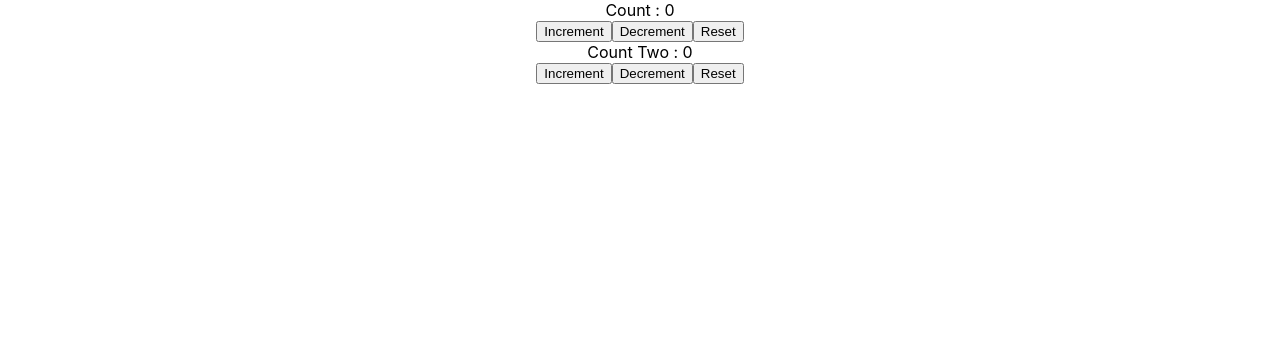
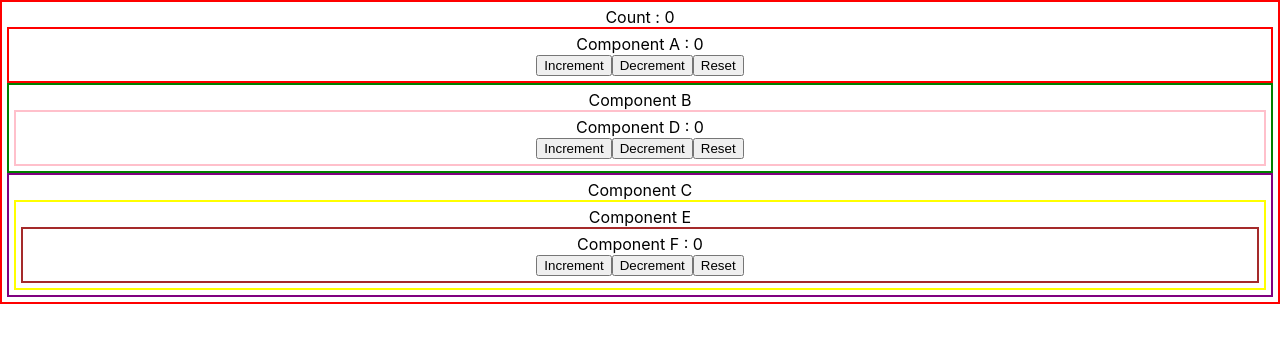
Before and after one commit to kapil551/React_Hooks, a React (Create React App) app in the folder react-hooks/: page / in a window 1280 px wide. Shown: the top 342 px of the page. Built offline with nearby package versions, Linux system fonts and the light colour scheme.

Commit message:
15 - useReducer with useContext

```diff
--- a/react-hooks/src/App.js
+++ b/react-hooks/src/App.js
@@ -13,6 +13,7 @@ import UseEffectWithIncorrectDependency from './components/functionalComponents/
 import MultipleUseReducer from './components/functionalComponents/UseReducerHook/MultipleUseReducer';
 import UseReducerComplexStateAndAction from './components/functionalComponents/UseReducerHook/UseReducerComplexStateAndAction';
 import UseReducerSimpleStateAndAction from './components/functionalComponents/UseReducerHook/UseReducerSimpleStateAndAction';
+import UseReducerWithUseContext from './components/functionalComponents/UseReducerHook/UseReducerWithUseContext';
 import UseStateHook from './components/functionalComponents/UseStateHook';
 import UseStateHookWithArray from './components/functionalComponents/UseStateHookWithArray';
 import UseStateHookWithObject from './components/functionalComponents/UseStateHookWithObject';
@@ -72,7 +73,11 @@ function App() {
           {/* <UseReducerComplexStateAndAction /> */}
 
           {/* 14 - multiple useReducer */}
-          <MultipleUseReducer />
+          {/* <MultipleUseReducer /> */}
+
+          {/* 15 - useReducer with useContext */}
+          <UseReducerWithUseContext />
+
 
         </ChannelContext.Provider>
       </UserContext.Provider>
--- /dev/null
+++ b/react-hooks/src/components/functionalComponents/UseReducerHook/ComponentA.js
@@ -0,0 +1,17 @@
+import React, { useContext } from "react";
+import { CountContext } from "./UseReducerWithUseContext";
+
+const ComponentA = () => {
+  const countContext = useContext(CountContext);
+  return (
+    <div style={{ border: '2px solid red', padding: "5px" }}>
+      Component A : { countContext.countState }
+      <br />
+      <button onClick={() => countContext.countDispatch("increment")}> Increment</button>
+      <button onClick={() => countContext.countDispatch("decrement")}>Decrement</button>
+      <button onClick={() => countContext.countDispatch("reset")}>Reset</button>
+    </div>
+  );
+};
+
+export default ComponentA;
--- /dev/null
+++ b/react-hooks/src/components/functionalComponents/UseReducerHook/ComponentB.js
@@ -0,0 +1,13 @@
+import React from "react";
+import ComponentD from "./ComponentD";
+
+const ComponentB = () => {
+  return (
+    <div style={{ border: '2px solid green', padding: "5px" }}>
+      Component B
+      <ComponentD />
+    </div>
+  );
+};
+
+export default ComponentB;
--- /dev/null
+++ b/react-hooks/src/components/functionalComponents/UseReducerHook/ComponentC.js
@@ -0,0 +1,13 @@
+import React from "react";
+import ComponentE from "./ComponentE";
+
+const ComponentC = () => {
+  return (
+    <div style={{ border: '2px solid purple', padding: "5px" }}>
+      Component C
+      <ComponentE />
+    </div>
+  );
+};
+
+export default ComponentC;
--- /dev/null
+++ b/react-hooks/src/components/functionalComponents/UseReducerHook/ComponentD.js
@@ -0,0 +1,21 @@
+import React, { useContext } from "react";
+import { CountContext } from "./UseReducerWithUseContext";
+
+const ComponentD = () => {
+  const countContext = useContext(CountContext);
+  return (
+    <div style={{ border: '2px solid pink', padding: "5px" }}>
+      Component D : { countContext.countState }
+      <br />
+      <button onClick={() => countContext.countDispatch("increment")}>
+        Increment
+      </button>
+      <button onClick={() => countContext.countDispatch("decrement")}>
+        Decrement
+      </button>
+      <button onClick={() => countContext.countDispatch("reset")}>Reset</button>
+    </div>
+  );
+};
+
+export default ComponentD;
--- /dev/null
+++ b/react-hooks/src/components/functionalComponents/UseReducerHook/ComponentE.js
@@ -0,0 +1,13 @@
+import React from "react";
+import ComponentF from "./ComponentF";
+
+const ComponentE = () => {
+  return (
+    <div style={{ border: '2px solid yellow', padding: "5px" }}>
+      Component E
+      <ComponentF />
+    </div>
+  );
+};
+
+export default ComponentE;
--- /dev/null
+++ b/react-hooks/src/components/functionalComponents/UseReducerHook/ComponentF.js
@@ -0,0 +1,17 @@
+import React, { useContext } from "react";
+import { CountContext } from "./UseReducerWithUseContext";
+
+const ComponentF = () => {
+  const countContext = useContext(CountContext);
+  return (
+    <div style={{ border: '2px solid brown', padding: "5px" }}>
+      Component F : { countContext.countState }
+      <br />
+      <button onClick={() => countContext.countDispatch("increment")}> Increment</button>
+      <button onClick={() => countContext.countDispatch("decrement")}>Decrement</button>
+      <button onClick={() => countContext.countDispatch("reset")}>Reset</button>
+    </div>
+  );
+};
+
+export default ComponentF;
--- /dev/null
+++ b/react-hooks/src/components/functionalComponents/UseReducerHook/UseReducerWithUseContext.js
@@ -0,0 +1,44 @@
+import React, { useReducer } from "react";
+import ComponentA from "./ComponentA";
+import ComponentB from "./ComponentB";
+import ComponentC from "./ComponentC";
+
+export const CountContext = React.createContext();
+
+const initialState = 0;
+
+// reducer function
+const reducer = (currentState, action) => {
+
+    switch(action) {
+        case 'increment':
+            return currentState + 1
+        case 'decrement':
+            return currentState - 1
+        case 'reset':
+            return initialState
+        default:
+            return currentState
+    }
+}
+
+const UseReducerWithUseContext = () => {
+
+    const [count, dispatch] = useReducer(reducer, initialState);
+
+    return (
+        <CountContext.Provider
+            value={{ countState: count, countDispatch: dispatch }}>
+
+            <div style={{ border: '2px solid red',padding: "5px" }}>
+                Count : {count}
+                <ComponentA />
+                <ComponentB />
+                <ComponentC />
+            </div>
+
+        </CountContext.Provider>
+    );
+};
+
+export default UseReducerWithUseContext;
```
Also changed, not shown: 2 other files (tests, documents, lock files or other folders).
